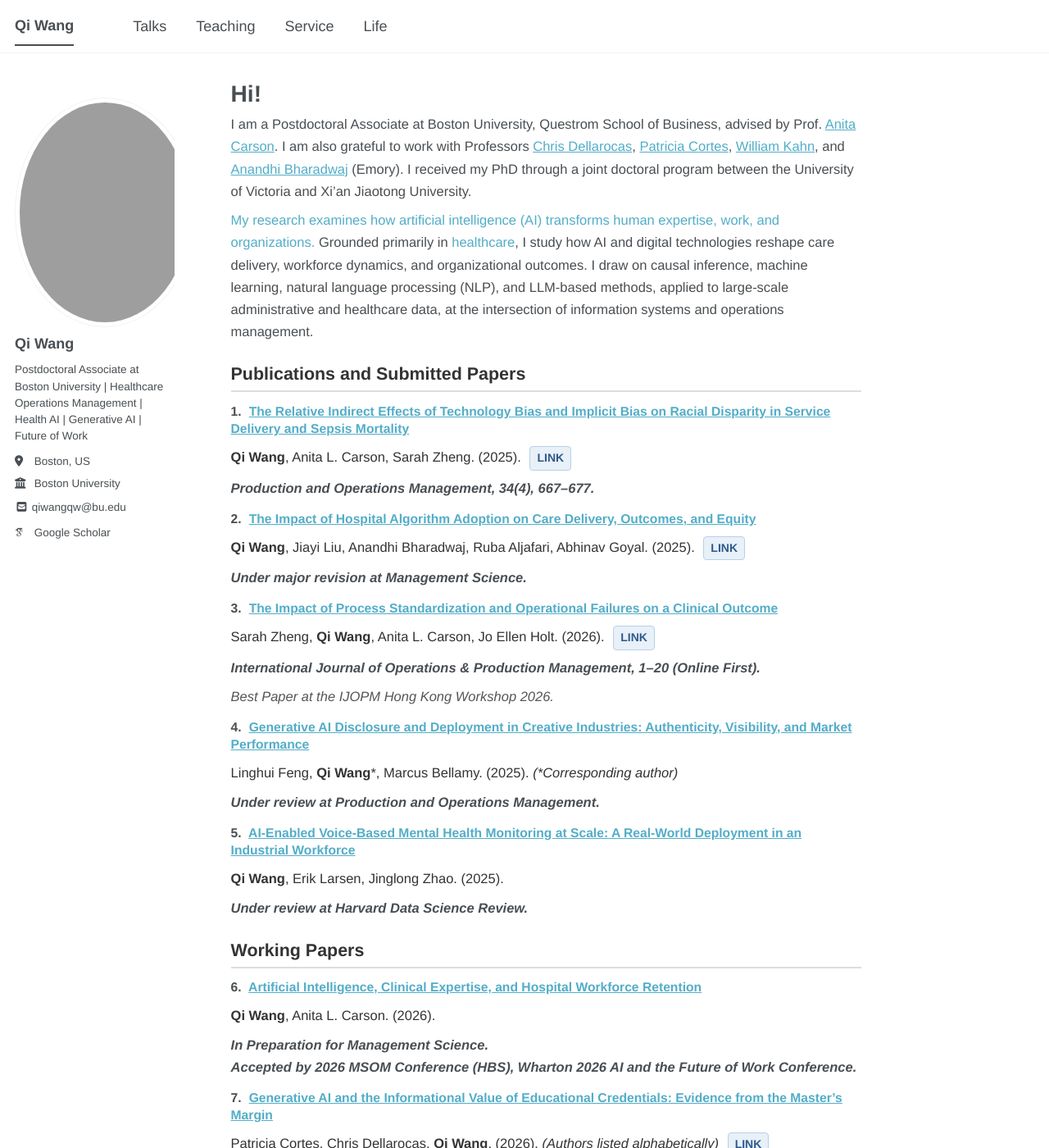
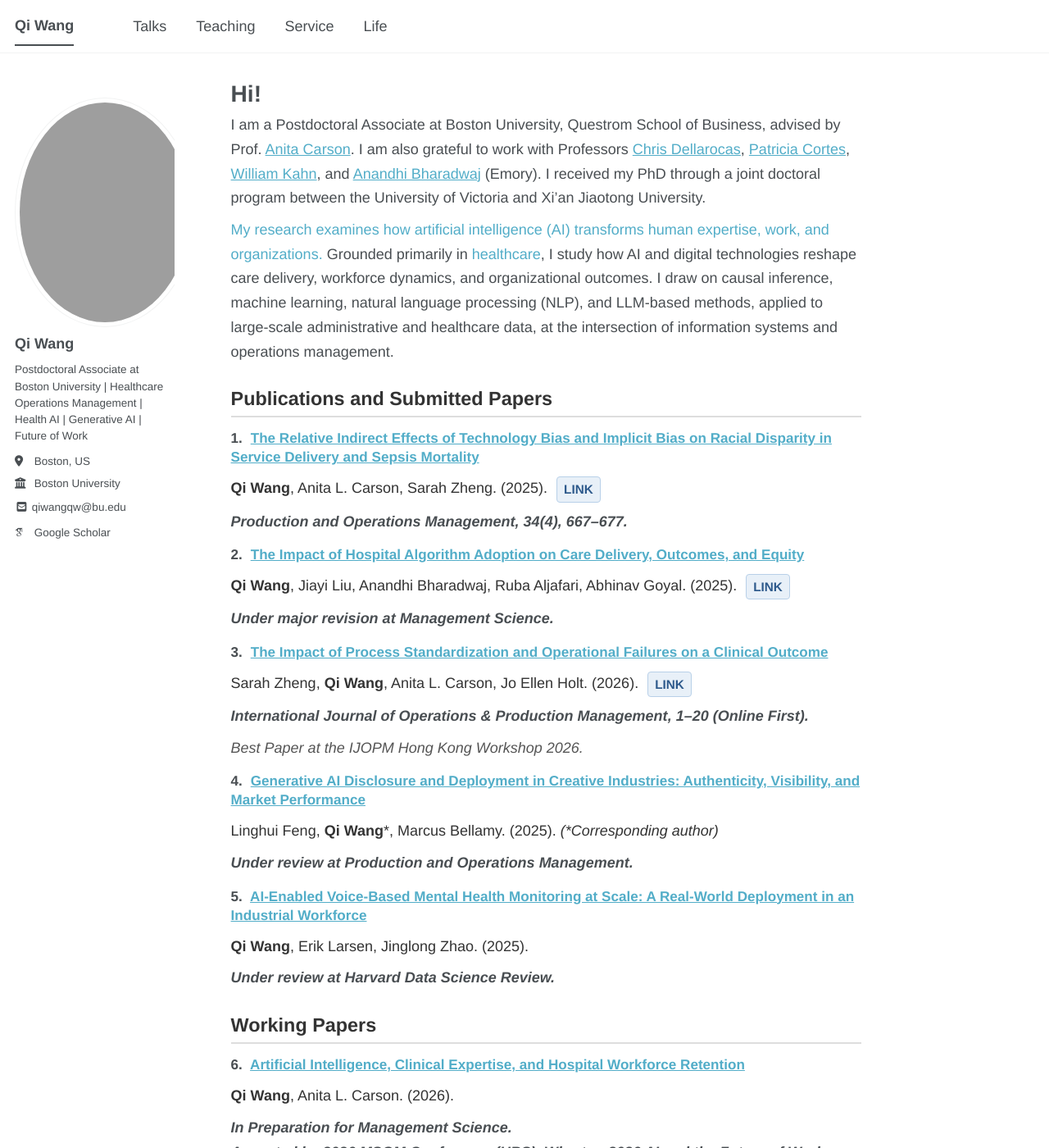
Before and after one commit to qiwang-katherine/qiwang-katherine.github.io, a Jekyll site: the page built from _pages/about.md, in a window 1280 px wide and 1400 px high. Shown: the whole window at 82% size. Built offline with Jekyll 4.4.1, drawn with Linux system fonts in a browser that asks for light colours; some web fonts are replaced; a script bundle is joined from its source files by our own code; library files that are not in the unit come from our copies.

Commit message:
main.scss

```diff
--- a/assets/css/main.scss
+++ b/assets/css/main.scss
@@ -327,6 +327,6 @@ h6,
 .page__content,
 .page__content p,
 .page__content li {
-  font-size: 16.5px !important;
+  font-size: 18px !important;
   line-height: 1.65 !important;
 }
```
